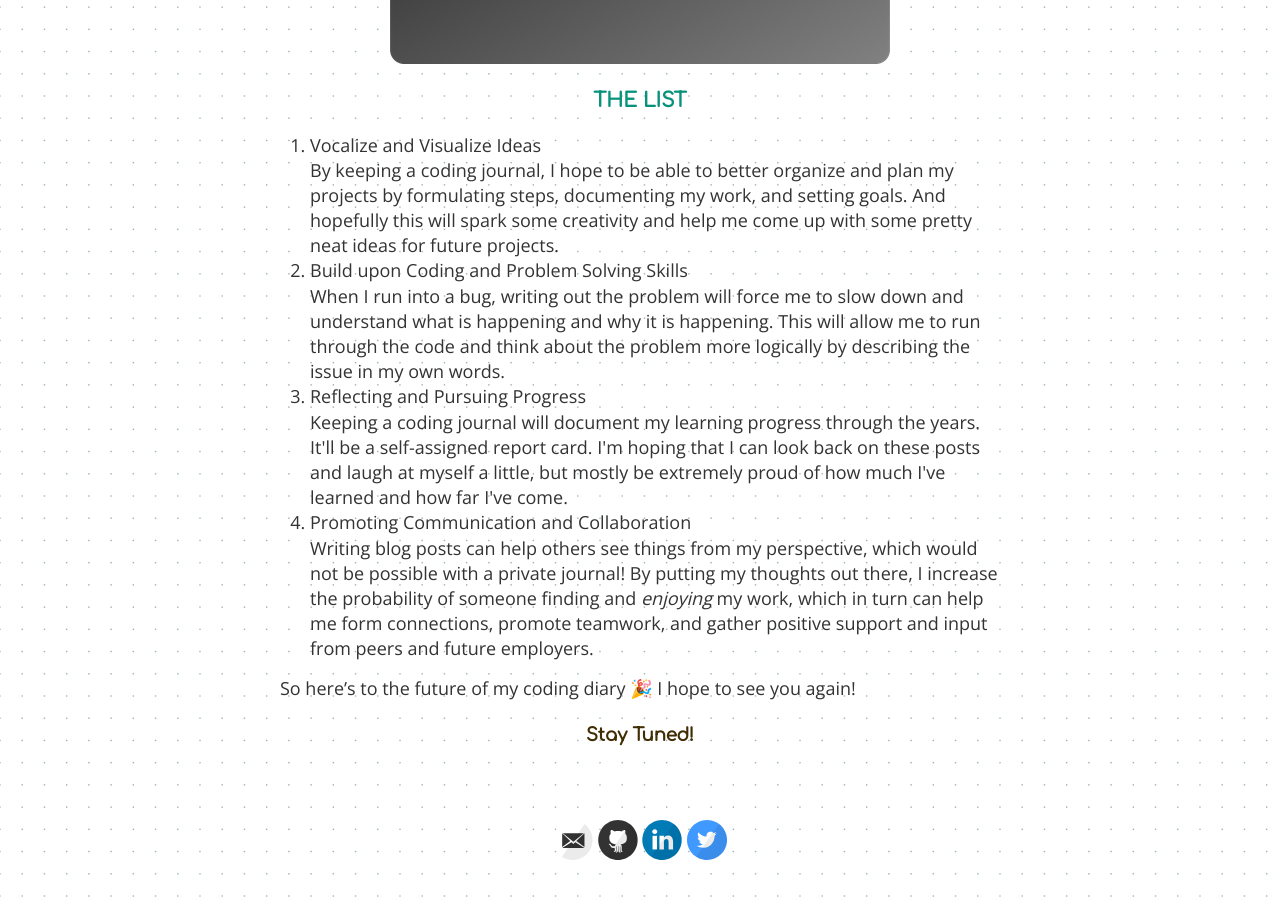
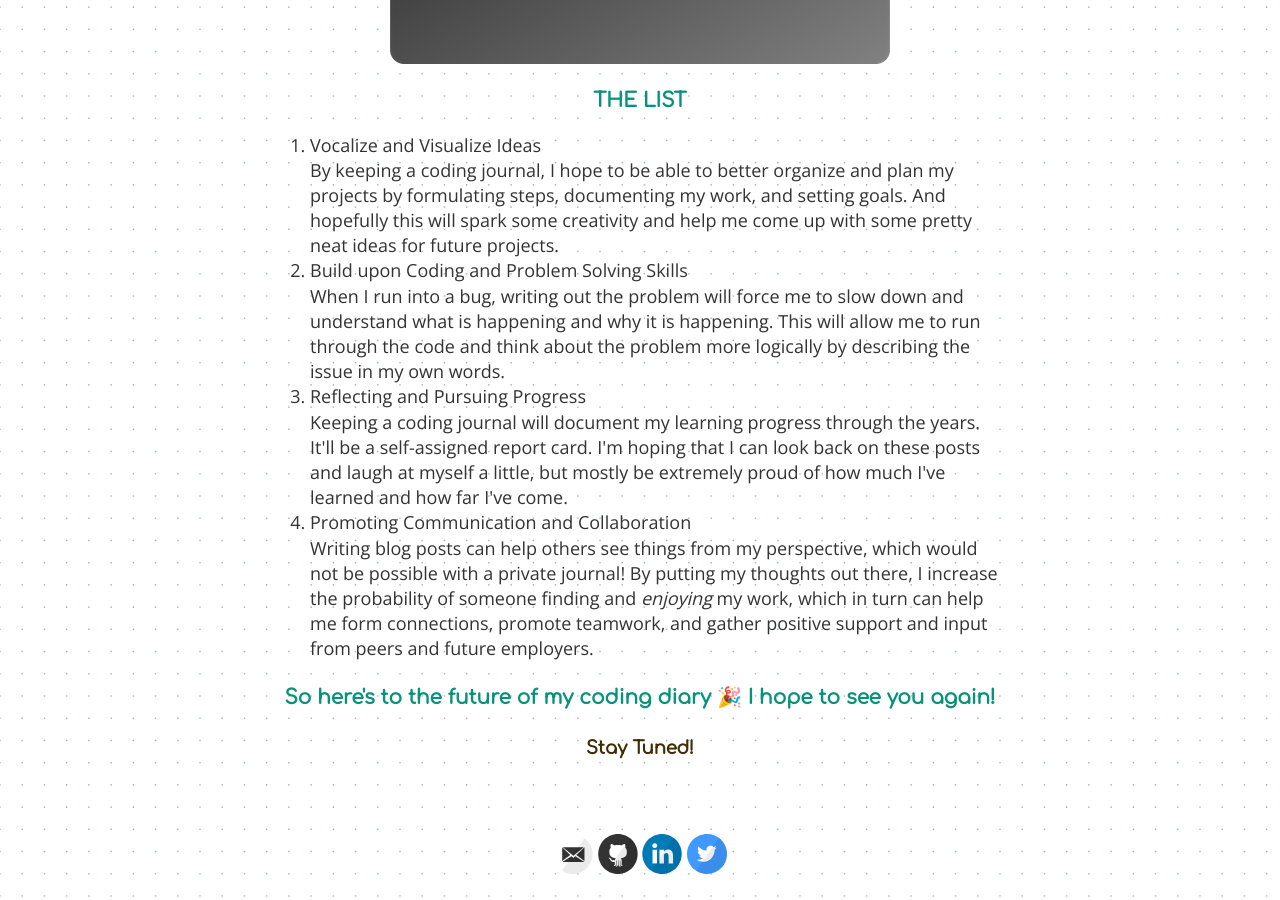
Before and after one commit to brittney092289/brittney092289.github.io, a Jekyll site: the page built from _posts/2010-10-5-Hello-World.md, in a window 1280 px wide and 900 px high, scrolled down 704 px. Built offline with Jekyll 4.4.1, drawn with Linux system fonts in a browser that asks for light colours.

Commit message:
Update 2010-10-5-Hello-World.md

```diff
--- a/_posts/2010-10-5-Hello-World.md
+++ b/_posts/2010-10-5-Hello-World.md
@@ -21,5 +21,5 @@ I've thought about this for a while and I finally started it! But why have I dec
   Writing blog posts can help others see things from my perspective, which would not be possible with a private journal! By putting my thoughts out there, I increase the probability of someone finding and <em>enjoying</em> my work, which in turn can help me form connections, promote teamwork, and gather positive support and input from peers and future employers.
 </ol>
 
-So here's to the future of my coding diary 🎉 I hope to see you again!
+<h3 align="center">So here's to the future of my coding diary 🎉 I hope to see you again!</h3>
 <h4 align="center">Stay Tuned!</h4>
```
